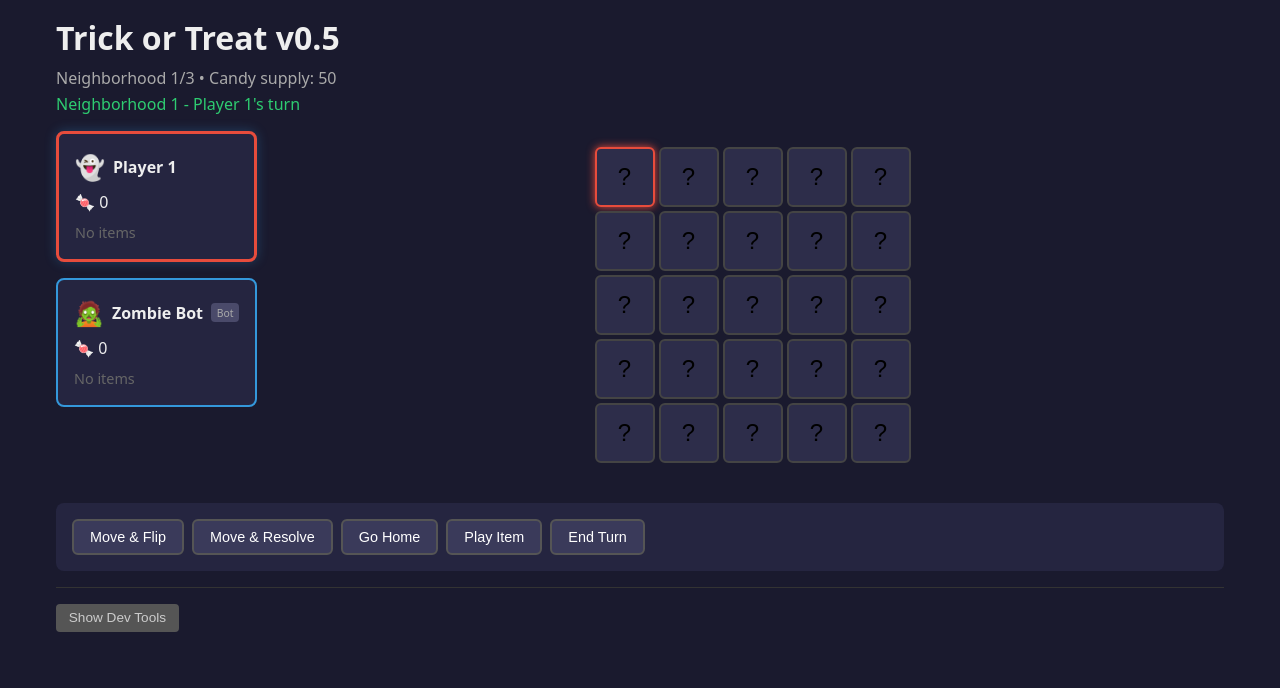
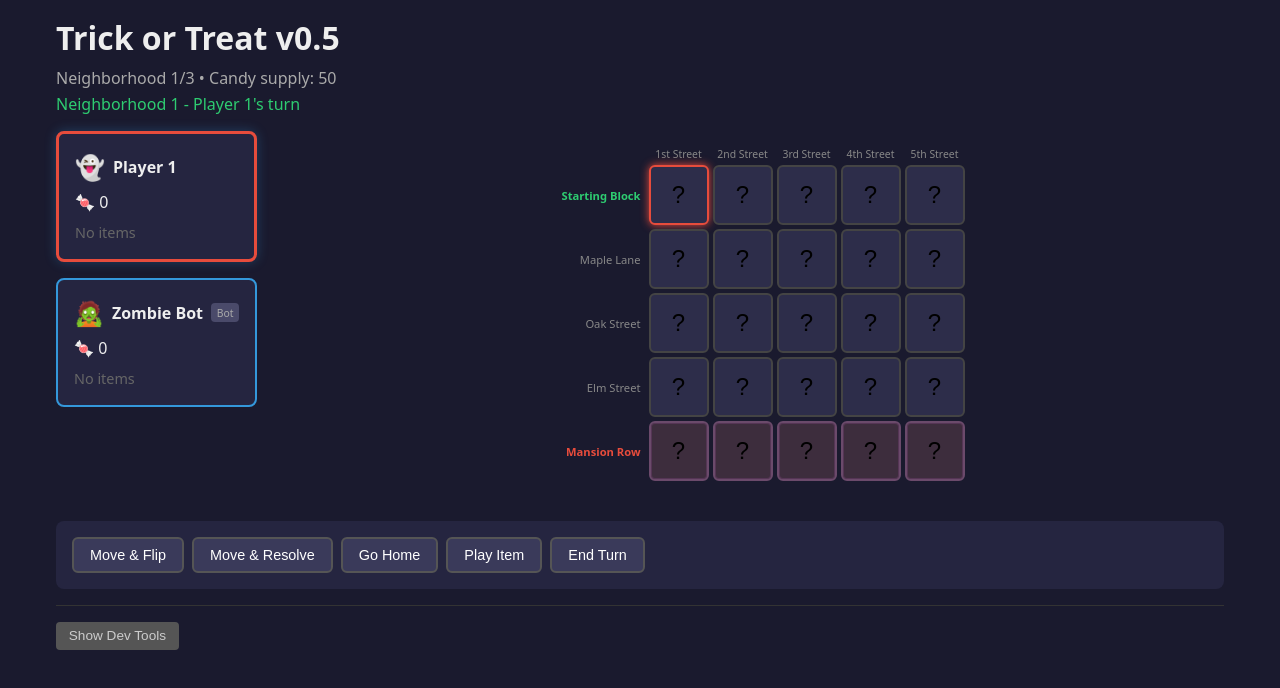
Before and after one commit to extragoodabel/trick-or-treat-prototype, a React (Vite) app: page / in a window 1280 px wide. Both pictures are taken after a click on the button "Start Game". Shown: the top 688 px of the page. Built offline with nearby package versions, Linux system fonts and the light colour scheme.

Commit message:
updated player move logic

```diff
--- a/src/App.css
+++ b/src/App.css
@@ -92,8 +92,7 @@
   color: #ccc;
 }
 
-.game-over .scores,
-.round-end {
+.game-over .scores {
   text-align: center;
   margin-bottom: 1.5rem;
 }
@@ -101,6 +100,87 @@
 .score-row {
   font-size: 1.25rem;
   margin: 0.5rem 0;
+}
+
+.round-end-overlay {
+  position: fixed;
+  inset: 0;
+  background: rgba(0, 0, 0, 0.75);
+  display: flex;
+  align-items: center;
+  justify-content: center;
+  z-index: 100;
+}
+
+.round-end-modal {
+  background: #252540;
+  border: 2px solid #444;
+  border-radius: 12px;
+  padding: 1.5rem;
+  max-width: 420px;
+  max-height: 90vh;
+  overflow-y: auto;
+}
+
+.round-end-modal h2 {
+  margin: 0 0 0.5rem 0;
+  font-size: 1.25rem;
+}
+
+.round-end-reason {
+  color: #2ecc71;
+  margin: 0 0 1rem 0;
+  font-weight: 500;
+}
+
+.round-end-players h3,
+.round-end-recap h3 {
+  font-size: 0.9rem;
+  color: #aaa;
+  margin: 0 0 0.5rem 0;
+}
+
+.round-end-player-row {
+  display: grid;
+  grid-template-columns: 1fr auto auto auto;
+  gap: 0.5rem;
+  align-items: center;
+  padding: 0.4rem 0;
+  border-bottom: 1px solid #333;
+  font-size: 0.9rem;
+}
+
+.round-end-player-row .player-name {
+  font-weight: 600;
+}
+
+.round-end-recap {
+  margin-top: 1rem;
+}
+
+.round-end-recap ul {
+  margin: 0;
+  padding-left: 1.25rem;
+  font-size: 0.8rem;
+  color: #bbb;
+  line-height: 1.4;
+}
+
+.round-end-continue {
+  display: block;
+  width: 100%;
+  margin-top: 1.25rem;
+  padding: 0.75rem 1.5rem;
+  font-size: 1rem;
+  cursor: pointer;
+  background: #3498db;
+  color: white;
+  border: none;
+  border-radius: 8px;
+}
+
+.round-end-continue:hover {
+  background: #2980b9;
 }
 
 .header {
@@ -228,9 +308,58 @@
 
 .board {
   padding: 1rem;
+  display: grid;
+  grid-template-columns: 100px 1fr;
+  grid-template-rows: auto 1fr;
+  gap: 4px 0.5rem;
+}
+
+.board-labels-col {
+  grid-row: 2;
+  grid-column: 1;
+  display: grid;
+  grid-template-rows: repeat(5, 1fr);
+  gap: 4px;
+  align-self: stretch;
+}
+
+.board-row-label {
+  font-size: 0.7rem;
+  color: #888;
+  text-align: right;
+  display: flex;
+  align-items: center;
+  justify-content: flex-end;
+}
+
+.board-row-label.start {
+  color: #2ecc71;
+  font-weight: 600;
+}
+
+.board-row-label.mansion {
+  color: #e74c3c;
+  font-weight: 700;
+}
+
+.board-labels-row {
+  grid-row: 1;
+  grid-column: 2;
+  display: grid;
+  grid-template-columns: repeat(5, 1fr);
+  gap: 4px;
+  max-width: 400px;
+}
+
+.board-col-label {
+  font-size: 0.65rem;
+  color: #888;
+  text-align: center;
 }
 
 .board-grid {
+  grid-row: 2;
+  grid-column: 2;
   display: grid;
   grid-template-columns: repeat(5, 1fr);
   grid-template-rows: repeat(5, 1fr);
@@ -268,6 +397,17 @@
   background: #1a1a2a;
   cursor: not-allowed;
   opacity: 0.6;
+}
+
+.tile.mansion-row {
+  background: #3d2d3d;
+  border-color: #6b4a6b;
+  box-shadow: inset 0 0 0 1px rgba(139, 74, 139, 0.3);
+}
+
+.tile.mansion-row:hover:not(:disabled) {
+  background: #4d3d4d;
+  border-color: #7b5a7b;
 }
 
 .tile.has-pawn {
--- a/src/components/Board.tsx
+++ b/src/components/Board.tsx
@@ -1,5 +1,7 @@
 import type { GameState } from '../game/types';
 import { TileComponent } from './Tile';
+import { STREET_COL_LABELS, STREET_ROW_LABELS } from '../game/boardLabels';
+import { isOrthogonallyAdjacent } from '../game/movement';
 
 const PLAYER_COLORS = ['#e74c3c', '#3498db', '#2ecc71', '#f39c12'];
 
@@ -13,6 +15,8 @@ export function Board({ state, onTileClick, devRevealAll }: BoardProps) {
   const selectedAction = state.selectedAction;
   const isMoveFlip = selectedAction === 'moveFlip';
   const isMoveResolve = selectedAction === 'moveResolve';
+  const currentPlayer = state.players[state.currentPlayerIndex];
+  const pawnPos = currentPlayer?.pawnPosition ?? null;
 
   const getTileState = (row: number, col: number) => {
     const tile = state.board[row]?.[col];
@@ -21,13 +25,26 @@ export function Board({ state, onTileClick, devRevealAll }: BoardProps) {
       (p) => p.pawnPosition?.row === row && p.pawnPosition?.column === col
     );
     let selectable = false;
-    if (isMoveFlip && !tile.isFlipped && !tile.isClosed) selectable = true;
-    if (isMoveResolve && tile.isFlipped && !tile.isClosed) selectable = true;
+    const isAdjacent = pawnPos === null || isOrthogonallyAdjacent(pawnPos.row, pawnPos.column, row, col);
+    if (isMoveFlip && !tile.isFlipped && !tile.isClosed && isAdjacent) selectable = true;
+    if (isMoveResolve && tile.isFlipped && !tile.isClosed && isAdjacent) selectable = true;
     return { selectable, hasPawn };
   };
 
   return (
     <div className="board">
+      <div className="board-labels-col">
+        {STREET_ROW_LABELS.map((label, i) => (
+          <div key={i} className={`board-row-label ${i === 0 ? 'start' : ''} ${i === 4 ? 'mansion' : ''}`}>
+            {label}
+          </div>
+        ))}
+      </div>
+      <div className="board-labels-row">
+        {STREET_COL_LABELS.map((label, i) => (
+          <div key={i} className="board-col-label">{label}</div>
+        ))}
+      </div>
       <div className="board-grid">
           {state.board.map((row, r) =>
             row.map((tile, c) => {
@@ -38,6 +55,7 @@ export function Board({ state, onTileClick, devRevealAll }: BoardProps) {
               const colorIdx = playerWithPawn
                 ? state.players.findIndex((p) => p.id === playerWithPawn.id)
                 : 0;
+              const isMansionRow = r === 4;
               return (
                 <TileComponent
                   key={`${r}-${c}`}
@@ -47,9 +65,10 @@ export function Board({ state, onTileClick, devRevealAll }: BoardProps) {
                   playerColor={PLAYER_COLORS[colorIdx] || '#fff'}
                   onClick={() => onTileClick(r, c)}
                   devRevealAll={devRevealAll}
+                  isMansionRow={isMansionRow}
                 />
               );
-          })
+            }          )
         )}
       </div>
     </div>
--- a/src/components/Tile.tsx
+++ b/src/components/Tile.tsx
@@ -7,6 +7,7 @@ interface TileProps {
   playerColor: string;
   onClick: () => void;
   devRevealAll?: boolean;
+  isMansionRow?: boolean;
 }
 
 const MONSTER_ICONS: Record<string, string> = {
@@ -25,6 +26,7 @@ export function TileComponent({
   playerColor,
   onClick,
   devRevealAll,
+  isMansionRow,
 }: TileProps) {
   const showCard = tile.isFlipped || devRevealAll;
   const card = tile.card;
@@ -54,7 +56,7 @@ export function TileComponent({
   return (
     <button
       type="button"
-      className={`tile ${tile.isClosed ? 'closed' : ''} ${isSelected ? 'selected' : ''} ${hasPawn ? 'has-pawn' : ''}`}
+      className={`tile ${tile.isClosed ? 'closed' : ''} ${isSelected ? 'selected' : ''} ${hasPawn ? 'has-pawn' : ''} ${isMansionRow ? 'mansion-row' : ''}`}
       onClick={onClick}
       disabled={tile.isClosed}
       style={hasPawn ? { '--pawn-color': playerColor } as React.CSSProperties : undefined}
--- /dev/null
+++ b/src/game/boardLabels.ts
@@ -0,0 +1,27 @@
+/**
+ * Themed neighborhood street labels for the board.
+ * Used for display and logging.
+ */
+
+export const STREET_COL_LABELS = [
+  '1st Street',
+  '2nd Street',
+  '3rd Street',
+  '4th Street',
+  '5th Street',
+] as const;
+
+export const STREET_ROW_LABELS = [
+  'Starting Block',
+  'Maple Lane',
+  'Oak Street',
+  'Elm Street',
+  'Mansion Row',
+] as const;
+
+/** Format tile location for display and logging, e.g. "Oak Street / 3rd Street" */
+export function formatTileLocation(row: number, col: number): string {
+  const rowLabel = STREET_ROW_LABELS[row] ?? `Row ${row + 1}`;
+  const colLabel = STREET_COL_LABELS[col] ?? `Col ${col + 1}`;
+  return `${rowLabel} / ${colLabel}`;
+}
--- a/src/game/gameEngine.ts
+++ b/src/game/gameEngine.ts
@@ -5,6 +5,8 @@ import {
   ITEM_DECK,
 } from './cardDefinitions';
 import { setupNewNeighborhood, createInitialPlayers } from './setup';
+import { formatTileLocation } from './boardLabels';
+import { isOrthogonallyAdjacent } from './movement';
 
 // --- Game setup ---
 
@@ -259,12 +261,24 @@ export function goHome(state: GameState): GameState {
   const players = [...state.players];
   players[state.currentPlayerIndex] = { ...player, isHome: true };
   const { nextIndex: nextIdx, updatedPlayers: updatedPlayers } = advanceToNextPlayer(state.currentPlayerIndex, players);
+  const withLog = appendToTurnLog(state, `${player.name} went home`);
+  const allHome = updatedPlayers.every((p) => p.isHome);
+  if (allHome) {
+    return {
+      ...withLog,
+      players: updatedPlayers,
+      currentPlayerIndex: 0,
+      selectedAction: null,
+      gamePhase: 'roundEnd',
+      message: 'Everyone went home! Neighborhood complete.',
+    };
+  }
   return {
-    ...state,
+    ...withLog,
     players: updatedPlayers,
     currentPlayerIndex: nextIdx,
     selectedAction: null,
-    message: `${player.name} went home! ${players[nextIdx].name}'s turn.`,
+    message: `${player.name} went home! ${updatedPlayers[nextIdx].name}'s turn.`,
   };
 }
 
@@ -272,10 +286,14 @@ function advanceToNextPlayer(
   current: number,
   players: Player[]
 ): { nextIndex: number; updatedPlayers: Player[] } {
+  const active = players.filter((p) => !p.isHome);
+  if (active.length === 0) return { nextIndex: current, updatedPlayers: players };
+  if (active.length === 1) {
+    const soleActiveIdx = players.findIndex((p) => !p.isHome);
+    return { nextIndex: soleActiveIdx, updatedPlayers: players };
+  }
+
   let next = (current + 1) % players.length;
-  const active = players.filter((p) => !p.isHome);
-  if (active.length <= 1) return { nextIndex: current, updatedPlayers: players };
-
   while (players[next].isHome) {
     next = (next + 1) % players.length;
   }
@@ -303,6 +321,14 @@ export function moveAndFlip(
   const tile = state.board[row]?.[col];
   if (!tile || tile.isFlipped || tile.isClosed) return state;
 
+  const pos = player.pawnPosition;
+  if (pos !== null && !isOrthogonallyAdjacent(pos.row, pos.column, row, col)) {
+    return {
+      ...state,
+      message: 'Movement must be to an adjacent house (up, down, left, or right).',
+    };
+  }
+
   let newState: GameState = {
     ...state,
     board: state.board.map((r, ri) =>
@@ -319,16 +345,22 @@ export function moveAndFlip(
   const card = tile.card;
   if (!card) return newState;
 
+  let logMsg = `${player.name} moved to ${formatTileLocation(row, col)} and flipped`;
   if (card.type === 'CandyBucket') {
     newState = resolveCandyBucket(newState, { ...tile, isFlipped: true }, player.id, true);
+    logMsg += ' Candy Bucket';
   } else if (card.type === 'Item') {
     newState = resolveItemTile(newState, player.id);
+    logMsg += ' Item card';
   } else if (card.type === 'Monster') {
     newState = resolveMonster(newState, { ...tile, isFlipped: true }, player.id);
+    logMsg += ` ${card.monsterType ?? 'Monster'}`;
   } else if (card.type === 'Ender') {
+    newState = appendToTurnLog(newState, `${player.name} flipped Ender`);
     newState = resolveEnder(newState);
     return newState;
   }
+  newState = appendToTurnLog(newState, logMsg);
 
   const players = newState.players;
   const { nextIndex: nextIdx, updatedPlayers } = advanceToNextPlayer(state.currentPlayerIndex, players);
@@ -353,6 +385,14 @@ export function moveAndResolve(
   const tile = state.board[row]?.[col];
   if (!tile || !tile.isFlipped || tile.isClosed) return state;
 
+  const pos = player.pawnPosition;
+  if (pos !== null && !isOrthogonallyAdjacent(pos.row, pos.column, row, col)) {
+    return {
+      ...state,
+      message: 'Movement must be to an adjacent house (up, down, left, or right).',
+    };
+  }
+
   let newState: GameState = {
     ...state,
     players: state.players.map((p, i) =>
@@ -364,16 +404,22 @@ export function moveAndResolve(
   const card = tile.card;
   if (!card) return newState;
 
+  let logMsg = `${player.name} moved to ${formatTileLocation(row, col)}`;
   if (card.type === 'CandyBucket') {
     newState = resolveCandyBucket(newState, tile, player.id, false);
+    logMsg += ' and collected candy from bucket';
   } else if (card.type === 'Item') {
     newState = resolveItemTile(newState, player.id);
+    logMsg += ' and drew item card';
   } else if (card.type === 'Monster') {
     newState = resolveMonster(newState, tile, player.id);
+    logMsg += ` and triggered ${card.monsterType ?? 'Monster'}`;
   } else if (card.type === 'Ender') {
+    newState = appendToTurnLog(newState, `${player.name} moved to ${formatTileLocation(row, col)} and triggered Ender`);
     newState = resolveEnder(newState);
     return newState;
   }
+  newState = appendToTurnLog(newState, logMsg);
 
   const players = newState.players;
   const { nextIndex: nextIdx, updatedPlayers } = advanceToNextPlayer(state.currentPlayerIndex, players);
@@ -409,6 +455,7 @@ export function playItem(
       if (target?.row !== undefined && target?.col !== undefined) {
         const tile = newState.board[target.row]?.[target.col];
         if (tile) {
+          newState = appendToTurnLog(newState, `${player.name} used Shortcut to ${formatTileLocation(target.row, target.col)}`);
           newState = {
             ...newState,
             players: newState.players.map((p, i) =>
@@ -425,6 +472,7 @@ export function playItem(
       if (target?.row !== undefined && target?.col !== undefined) {
         const tile = newState.board[target.row]?.[target.col];
         if (tile?.card?.type === 'CandyBucket' && tile.isFlipped) {
+          newState = appendToTurnLog(newState, `${player.name} used Naughty Kid on ${formatTileLocation(target.row, target.col)}`);
           const fromSupply = Math.min(GAME_RULES.naughtyKidBonusToken, newState.candySupply);
           players[playerIdx] = {
             ...players[playerIdx],
@@ -449,11 +497,10 @@ export function playItem(
       break;
 
     case 'Flashlight':
-      // Peek: handled in UI - we just consume the card for now
-      // Or remove monster - target tile
       if (target?.row !== undefined && target?.col !== undefined) {
         const tile = newState.board[target.row]?.[target.col];
         if (tile?.card?.type === 'Monster') {
+          newState = appendToTurnLog(newState, `${player.name} used Flashlight to remove monster at ${formatTileLocation(target.row, target.col)}`);
           newState = {
             ...newState,
             board: newState.board.map((r, ri) =>
@@ -465,9 +512,11 @@ export function playItem(
             message: `${player.name} used Flashlight to remove monster!`,
           };
         } else {
+          newState = appendToTurnLog(newState, `${player.name} used Flashlight (peek)`);
           newState = { ...newState, selectedAction: null, message: `${player.name} used Flashlight.` };
         }
       } else {
+        newState = appendToTurnLog(newState, `${player.name} used Flashlight (peek)`);
         newState = { ...newState, selectedAction: null, message: `${player.name} used Flashlight (peek).` };
       }
       break;
@@ -482,10 +531,12 @@ export function playItem(
 
 export function endTurn(state: GameState): GameState {
   if (state.gamePhase !== 'playing') return state;
-  const players = [...state.players];
+  const player = state.players[state.currentPlayerIndex];
+  const withLog = appendToTurnLog(state, `${player.name} ended turn`);
+  const players = [...withLog.players];
   const { nextIndex: nextIdx, updatedPlayers } = advanceToNextPlayer(state.currentPlayerIndex, players);
   return {
-    ...state,
+    ...withLog,
     players: updatedPlayers,
     currentPlayerIndex: nextIdx,
     selectedAction: null,
--- /dev/null
+++ b/src/game/movement.ts
@@ -0,0 +1,16 @@
+/**
+ * Movement validation for Trick or Treat.
+ * Players may only move to orthogonally adjacent tiles (up, down, left, right).
+ * Item cards like Shortcut override this.
+ */
+
+export function isOrthogonallyAdjacent(
+  fromRow: number,
+  fromCol: number,
+  toRow: number,
+  toCol: number
+): boolean {
+  const rowDiff = Math.abs(fromRow - toRow);
+  const colDiff = Math.abs(fromCol - toCol);
+  return (rowDiff === 1 && colDiff === 0) || (rowDiff === 0 && colDiff === 1);
+}
```
Also changed, not shown: src/App.tsx (+9 -9 lines), src/bots/botLogic.ts (+12 -12 lines), src/components/RoundEndSummary.tsx (added, +49 -0 lines), 1 other file (tests, documents, lock files or other folders). Lines whose indentation alone changed are shown as unchanged.
